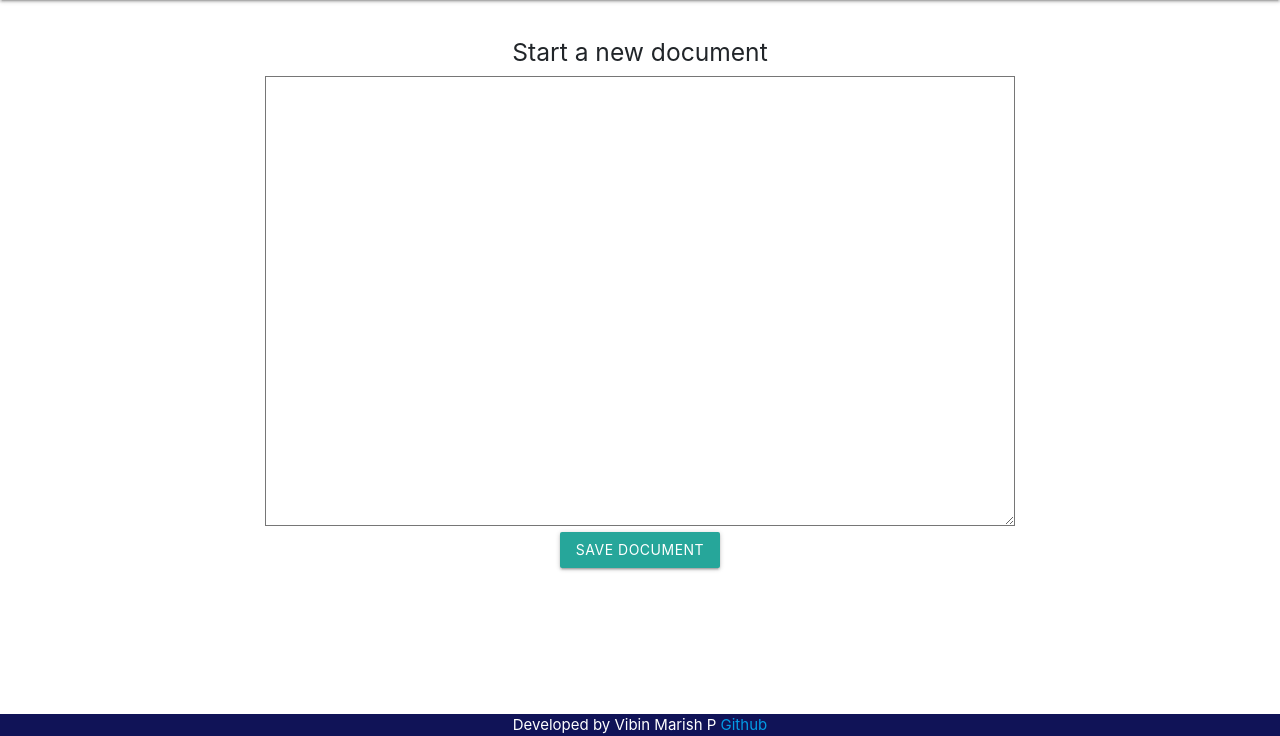
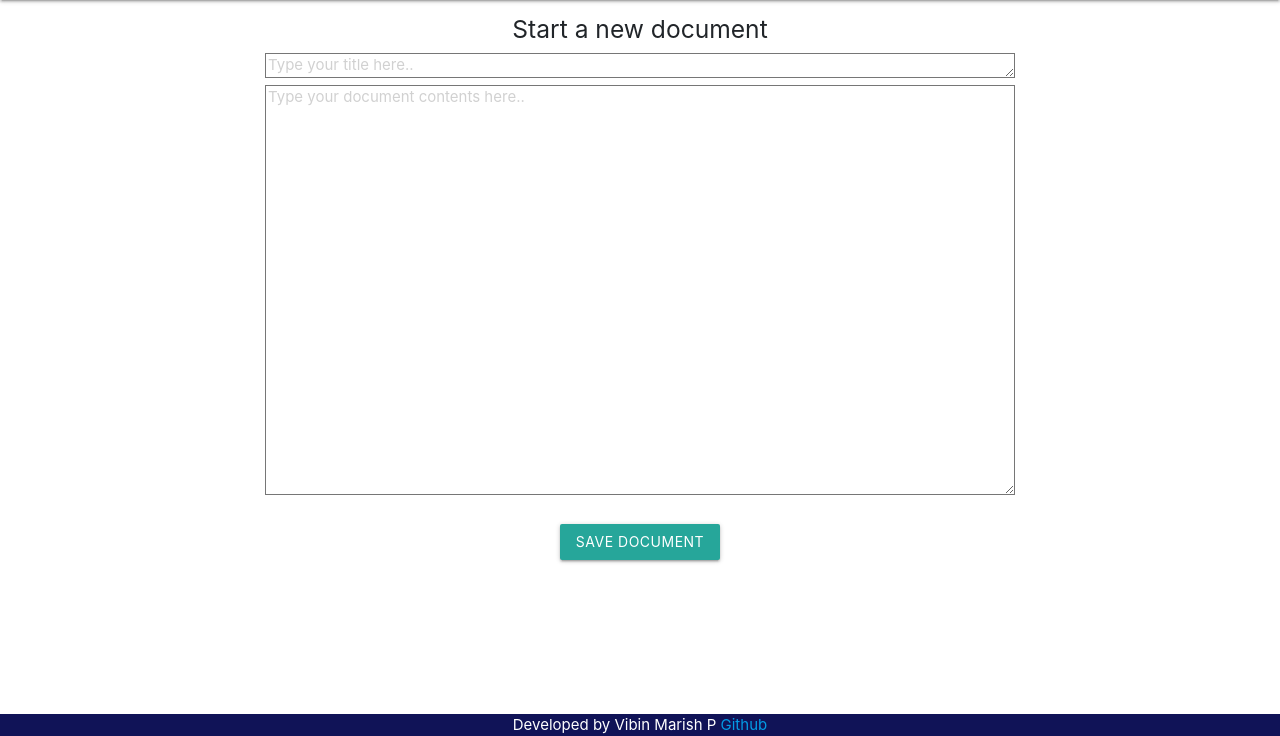
Before and after one commit to nishnk7799/navigus_Round_2, a Django app: page /document/ in a window 1280 px wide. Shown: the part 64-800 px from the top of the page. Run offline with Django 3.2, Linux system fonts and the light colour scheme; a user stored in the database is signed in; some libraries are stand-ins or nearby versions.

Commit message:
View document module has been added
Users can view the created document

```diff
--- a/projectdoc/doc/forms.py
+++ b/projectdoc/doc/forms.py
@@ -2,7 +2,9 @@ from django import forms
 from .models import Post
 
 class HomeForm(forms.ModelForm):
-    Document=forms.CharField(label=False,widget=forms.Textarea(attrs={'height':"100%","rows":250, "cols":90,'style':'height: 450px;width: 750px;'}))
+    Title=forms.CharField(label=False,widget=forms.Textarea(attrs={"placeholder":"Type your title here..",'height':"100%","rows":250, "cols":90,'style':'height: 25px;width: 750px;'}))
+    Document=forms.CharField(label=False,widget=forms.Textarea(attrs={"placeholder":"Type your document contents here..",'height':"100%","rows":250, "cols":90,'style':'height: 410px;width: 750px;'}))
+
     class Meta:
         model=Post
-        fields = ('Document',)
+        fields = ('Title','Document',)
--- a/projectdoc/doc/models.py
+++ b/projectdoc/doc/models.py
@@ -24,4 +24,5 @@ class LoggedUser(models.Model):
 
 class Post(models.Model):
     Document = models.TextField(max_length=8000)
+    Title = models.CharField(max_length=100)
     user = models.ForeignKey(User,on_delete=models.CASCADE,)
--- a/projectdoc/doc/views.py
+++ b/projectdoc/doc/views.py
@@ -12,7 +12,7 @@ from django.contrib.sessions.models import Session
 from django.utils import timezone
 
 from doc.models import LoggedUser
-
+from .models import Post
 from .forms import HomeForm
 
 
@@ -85,8 +85,10 @@ def docform(request):
         text=""
         if form.is_valid():
             Document=form.save(commit=False)
+            Title = form.save(commit=False)
             Document.user=request.user
             Document.save()
+            Title.save()
             text=form.cleaned_data['Document']
             form=HomeForm
             messages.info(request, "Document Saved !")
@@ -97,3 +99,9 @@ def docform(request):
     if request.method=="GET":
         form = HomeForm()
         return render(request, 'document.html', {"form": form})
+
+def viewdoc(request):
+    logged_users = [user.user for user in LoggedUser.objects.all()]
+    if request.method == "GET":
+        posts=Post.objects.all()
+    return render(request, 'viewdoc.html', {"log": logged_users,"posts":posts},)
--- a/projectdoc/projectdoc/urls.py
+++ b/projectdoc/projectdoc/urls.py
@@ -13,4 +13,5 @@ urlpatterns = [
     path("logout/", views.logout_request, name="logout"),
     path("login/",views.login_request,name='login'),
     path("document/",views.docform,name='document'),
+    path("viewdoc/",views.viewdoc,name="viewdoc"),
     ]
--- a/projectdoc/templates/base.html
+++ b/projectdoc/templates/base.html
@@ -2,7 +2,7 @@
 <html lang="en">
 <head>
     <meta charset="UTF-8">
-    <title>HomePage</title>
+    <title>Document Presenter</title>
 
      <link rel="stylesheet" href="https://stackpath.bootstrapcdn.com/bootstrap/4.5.0/css/bootstrap.min.css" integrity="sha384-9aIt2nRpC12Uk9gS9baDl411NQApFmC26EwAOH8WgZl5MYYxFfc+NcPb1dKGj7Sk" crossorigin="anonymous">
     <link rel="stylesheet" href="https://cdnjs.cloudflare.com/ajax/libs/materialize/1.0.0/css/materialize.min.css">
@@ -21,7 +21,7 @@
 </style>
     {% load static %}
     <nav class="navbar navbar-expand-lg navbar-dark" style="background-color: #101357">
-  <a class="navbar-brand" href="#">
+  <a class="navbar-brand" href="/">
       <img src="https://img.icons8.com/cotton/2x/file.png" width="40" height="40" alt="">
       Document Presenter</a>
   <button class="navbar-toggler" type="button" data-toggle="collapse" data-target="#navbarNavAltMarkup" aria-controls="navbarNavAltMarkup" aria-expanded="false" aria-label="Toggle navigation">
@@ -42,7 +42,6 @@
 </nav>
    </head>
 <body>
-<br>
 {% if messages %}
     {%for message in messages%}
         <script>
--- a/projectdoc/templates/document.html
+++ b/projectdoc/templates/document.html
@@ -7,7 +7,8 @@
 <form method ="POST">
 
     {%csrf_token %}
-    {{ form }}
+
+    <div>{{ form }}</div>
     <br>
     <button  class="btn btn-dark" type="submit">Save Document</button>
     <br>
--- a/projectdoc/templates/home.html
+++ b/projectdoc/templates/home.html
@@ -6,7 +6,7 @@
 <br>
 <center>
     <a class="waves-effect waves-dark btn-large" href="document">New Document +</a>
-    <a class="waves-effect waves-dark btn-large" href="/">View Document</a>
+    <a class="waves-effect waves-dark btn-large" href="viewdoc">View Document</a>
 </center>
 <center><img src="/static/image/1.png" alt="Document Image" width="1000" height="400"></center>
 {% else %}
```
Also changed, not shown: projectdoc/templates/viewdoc.html (added, +49 -0 lines), projectdoc/db.sqlite3, projectdoc/doc/migrations/0005_post_title.py (added), projectdoc/doc/migrations/0006_auto_20200614_0052.py (added).
